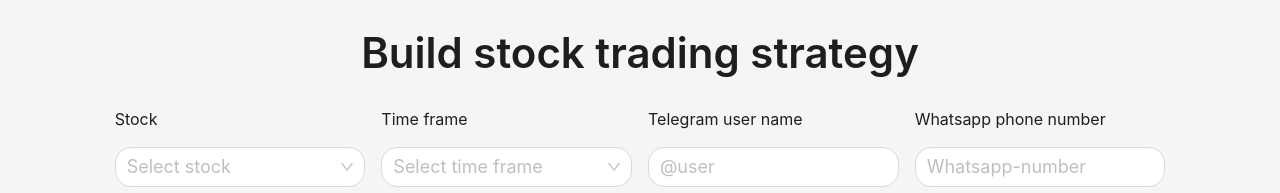
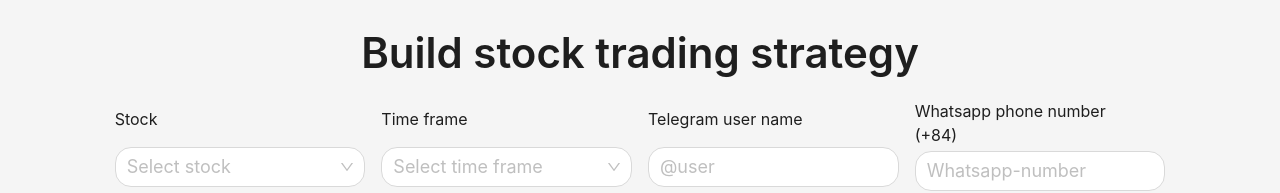
Before and after one commit to khoilr/broker-client, a Next.js app: page / in a window 1280 px wide. Shown: the top 193 px of the page. Built offline with nearby package versions, Linux system fonts and the light colour scheme; no server answers.

Commit message:
Update InputWhatsappUser.tsx

```diff
--- a/src/components/InputWhatsappUser.tsx
+++ b/src/components/InputWhatsappUser.tsx
@@ -4,14 +4,14 @@ export default function InputWhatsappUser() {
     return (
         <Form.Item
             name='whatsapp-number'
-            label='Whatsapp phone number'
+            label='Whatsapp phone number (+84)'
             className='mx-2 w-full'
         >
             <Input
                 placeholder='Whatsapp-number'
                 type='text'
-                minLength={10}
-                maxLength={10}
+                minLength={11}
+                maxLength={11}
             />
         </Form.Item>
     )
```
